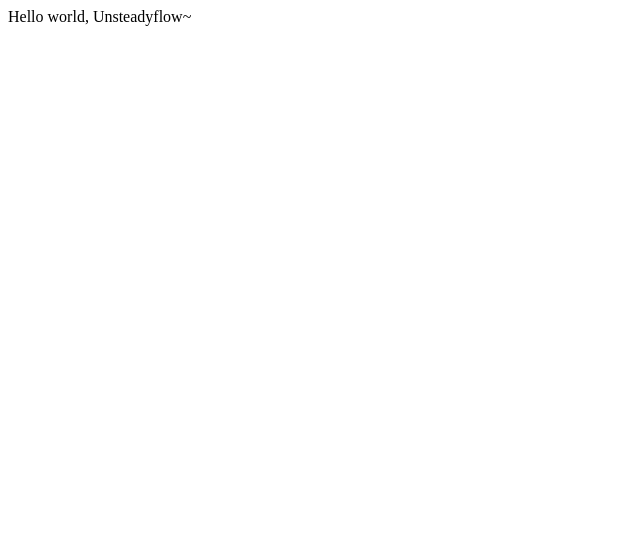
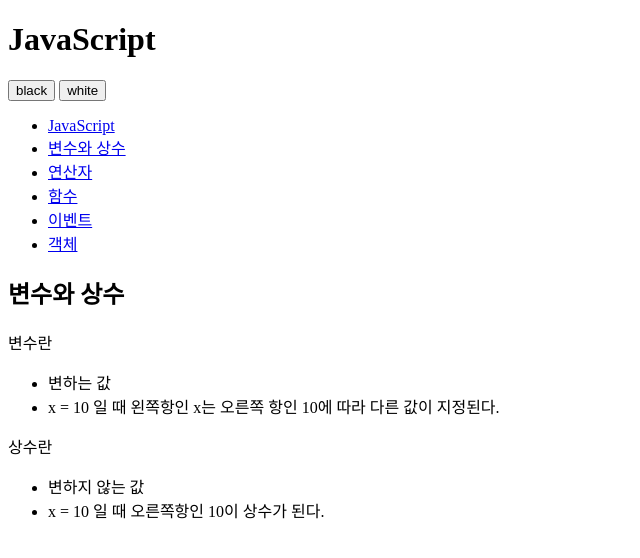
Before and after one commit to unsteadyflow/opentutorials-unsteadyflow, a plain HTML site: page index.html in a window 1280 px wide. Shown: the whole page, without its empty margins (0-640 px from the left). Drawn offline with Linux system fonts and the light colour scheme.

Commit message:
change index.html

```diff
--- a/index.html
+++ b/index.html
@@ -1,24 +1,53 @@
 <!DOCTYPE html>
-<html lang="en">
+<html>
     <head>
         <meta charset="utf-8" />
-
-        <!-- Always force latest IE rendering engine (even in intranet) & Chrome Frame
-        Remove this if you use the .htaccess -->
-        <meta http-equiv="X-UA-Compatible" content="IE=edge,chrome=1" />
-
-        <title>index</title>
-        <meta name="description" content="" />
-        <meta name="author" content="egoing" />
-
-        <meta name="viewport" content="width=device-width; initial-scale=1.0" />
-
-        <!-- Replace favicon.ico & apple-touch-icon.png in the root of your domain and delete these references -->
-        <link rel="shortcut icon" href="/favicon.ico" />
-        <link rel="apple-touch-icon" href="/apple-touch-icon.png" />
     </head>
 
-    <body>
-        Hello world, Unsteadyflow~
+    <body id="body">
+        <div>
+            <header>
+                <h1>JavaScript</h1>
+            </header>
+            <div id="toolbar">
+                <input type="button" value="black" />
+                <input type="button" value="white" />
+            </div>
+            <nav>
+                <ul>
+                    <li><a href="http://opentutorials.org/course/49/16">JavaScript</a></li>
+                    <li><a href="http://opentutorials.org/course/49/17">변수와 상수</a></li>
+                    <li><a href="http://opentutorials.org/course/49/18">연산자</a></li>
+                    <li><a href="http://opentutorials.org/course/49/19">함수</a></li>
+                    <li><a href="http://opentutorials.org/course/49/20">이벤트</a></li>
+                    <li><a href="http://opentutorials.org/course/49/21">객체</a></li>
+                </ul>
+            </nav>
+            <article>
+                <h2>변수와 상수</h2>
+                <div>
+                    <p>변수란</p>
+                    <ul>
+                        <li>
+                            변하는 값
+                        </li>
+                        <li>
+                            x = 10 일 때 왼쪽항인 x는 오른쪽 항인 10에 따라 다른 값이 지정된다.
+                        </li>
+                    </ul>
+                    <p>
+                        상수란
+                    </p>
+                    <ul>
+                        <li>
+                            변하지 않는 값
+                        </li>
+                        <li>
+                            x = 10 일 때 오른쪽항인 10이 상수가 된다.
+                        </li>
+                    </ul>
+                </div>
+            </article>
+        </div>
     </body>
 </html>
```
